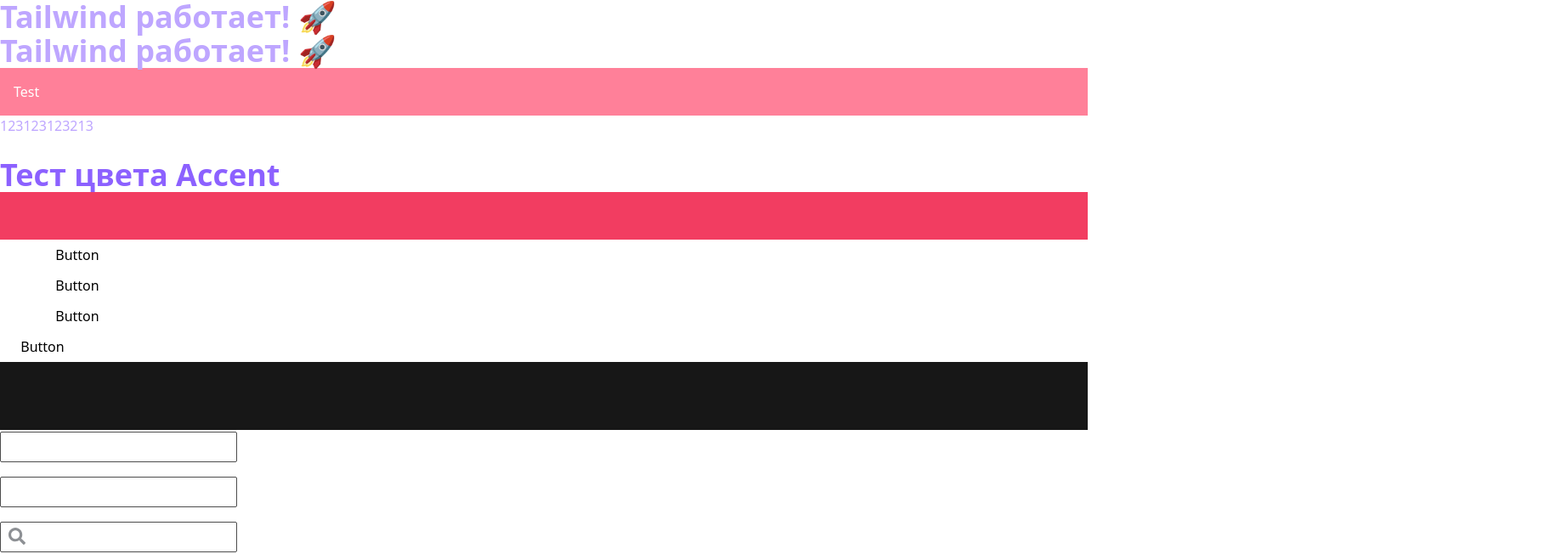
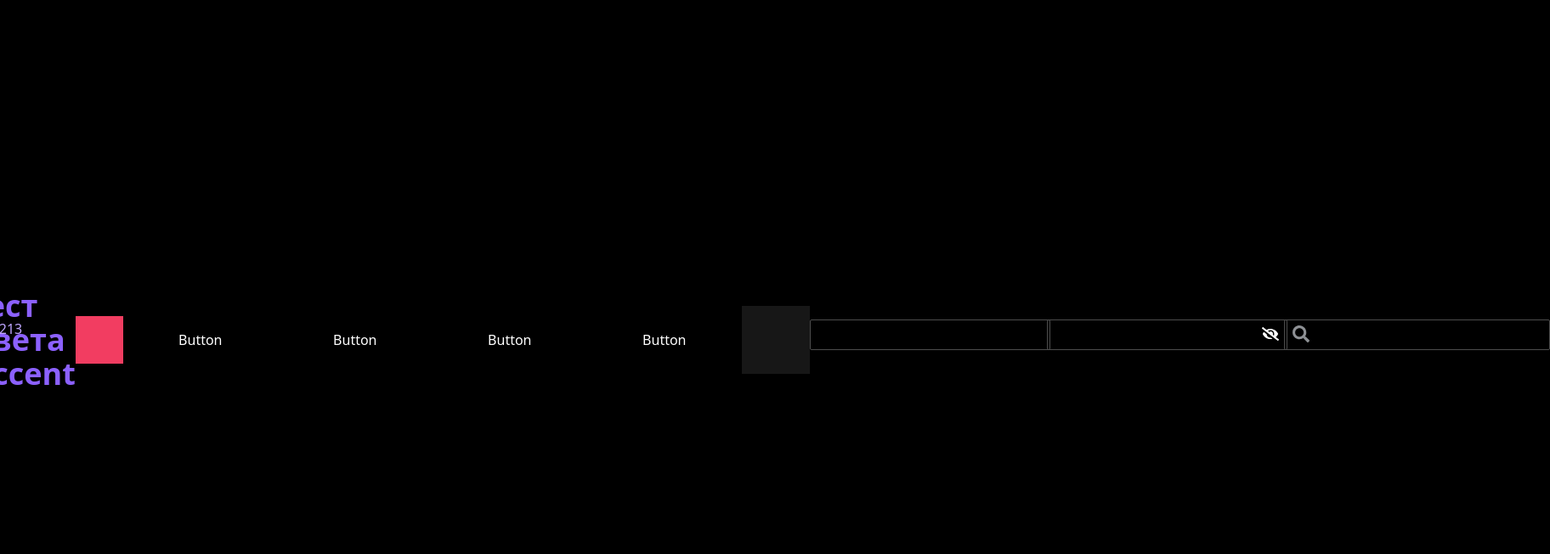
Before and after one commit to KaninGleb/internship-main, a Next.js app: page / in a window 1280 px wide. Shown: the top 652 px of the page at 85% size, 1824 px wide, since content can reach past the window. Built offline with nearby package versions, Linux system fonts and the light colour scheme.

Commit message:
A small fix storybook and Button/Input Components

```diff
--- a/src/app/layout.tsx
+++ b/src/app/layout.tsx
@@ -9,7 +9,7 @@
 export default function RootLayout({ children }: { children: React.ReactNode }) {
   return (
     <html lang='en'>
-      <body className='min-h-screen bg-white text-black dark:bg-black dark:text-white'>{children}</body>
+      <body className='h-screen flex items-center justify-center bg-black text-white dark:bg-black dark:text-white'>{children}</body>
     </html>
   )
 }
--- a/src/components/Button/Button.module.css
+++ b/src/components/Button/Button.module.css
@@ -3,8 +3,8 @@
   justify-content: center;
   align-items: center;
   gap: 10px;
-  width: 182px;
-  height: 36px;
+  min-width: 182px;
+  min-height: 36px;
   padding: 6px 24px;
   font-size: 16px;
   border: none;
--- a/src/components/Button/Button.tsx
+++ b/src/components/Button/Button.tsx
@@ -9,10 +9,11 @@
     variant: VariantUnitType
     size: SizeUnitType
     loading: boolean
+    className: string
   } & React.ButtonHTMLAttributes<HTMLSelectElement>
 >
 
-export const Button: React.FC<ButtonProps> = ({ children, onClick, variant, size, disabled, loading }: ButtonProps) => {
+export const Button: React.FC<ButtonProps> = ({ children, onClick, variant, size, disabled, loading, className }: ButtonProps) => {
   const variantClass =
     variant === 'secondary'
       ? s.buttonSecondary
@@ -26,7 +27,7 @@
 
   return (
     <button
-      className={`${s.button} ${variantClass} ${sizeClass} ${disabledClass}`}
+      className={`${s.button} ${variantClass} ${sizeClass} ${disabledClass} ${className}`}
       onClick={onClick}
       disabled={disabled || loading}
     >
--- a/src/components/Input/Input.module.css
+++ b/src/components/Input/Input.module.css
@@ -1,11 +1,9 @@
-/* Input.module.css */
-
 .inputContainer {
   display: flex;
   flex-direction: column;
   align-items: flex-start;
   margin-bottom: 15px;
-  width: auto;
+  min-width: 279px;
 }
 
 .label {
@@ -18,11 +16,11 @@
 
 .inputWrapper {
   position: relative;
-  width: 279px;
+  min-width: 279px;
 }
 
 .input {
-  width: 100%;
+  min-width: 279px;
   height: 36px;
   padding: 10px 40px 10px 10px;
   font-size: 16px;
@@ -58,7 +56,7 @@
 }
 
 .inputError {
-  border-color: red !important;
+  border-color: red;
   color: white;
 }
 
--- a/src/components/Input/Input.tsx
+++ b/src/components/Input/Input.tsx
@@ -13,6 +13,7 @@
   label: string
   error: string
   disabled: boolean
+  className: string
 }>
 
 export const Input: React.FC<InputPropsType> = ({
@@ -23,6 +24,7 @@
   label,
   error,
   disabled,
+  className = '',
 }: InputPropsType) => {
   const [isVisible, setIsVisible] = useState(false)
 
@@ -38,9 +40,9 @@
   }
 
   return (
-    <div className={styles.inputContainer}>
+    <div className={`${styles.inputContainer} ${className}`}>
       {label && <label className={styles.label}>{label}</label>}
-      <div className={styles.inputWrapper}>
+      <div className={`${styles.inputWrapper} ${className} `}>
         {type === 'search' && (
           <span className={styles.searchIcon}>
             <FaSearch size={20} color='#8D9094' />
@@ -51,7 +53,7 @@
           placeholder={placeholder}
           value={value}
           onChange={onChange}
-          className={`${styles.input} ${inputErrorClass} ${inputDisabledClass} ${inputSearchClass}`}
+          className={` ${styles.input} ${inputErrorClass} ${inputDisabledClass} ${inputSearchClass} ${className}`}
           disabled={disabled}
         />
         {type === 'password' && (
```
Also changed, not shown: 2 other files (tests, documents, lock files or other folders).
